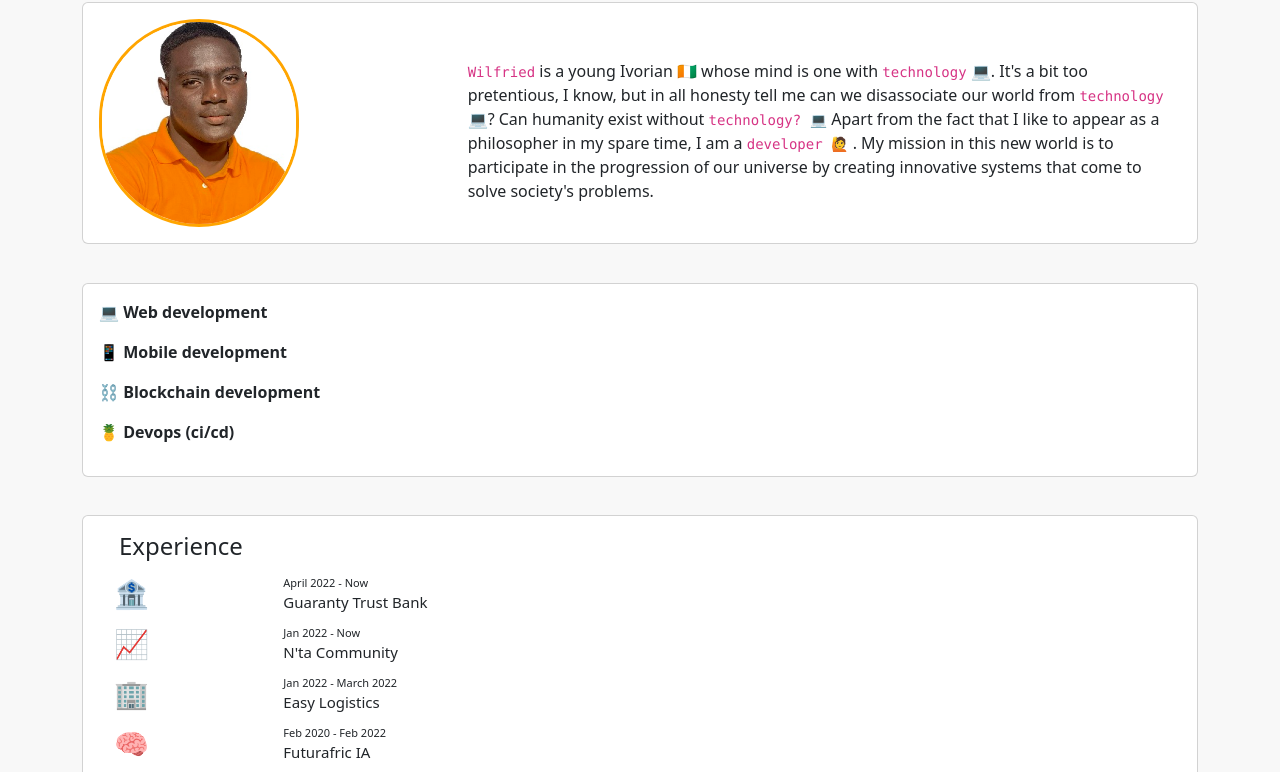
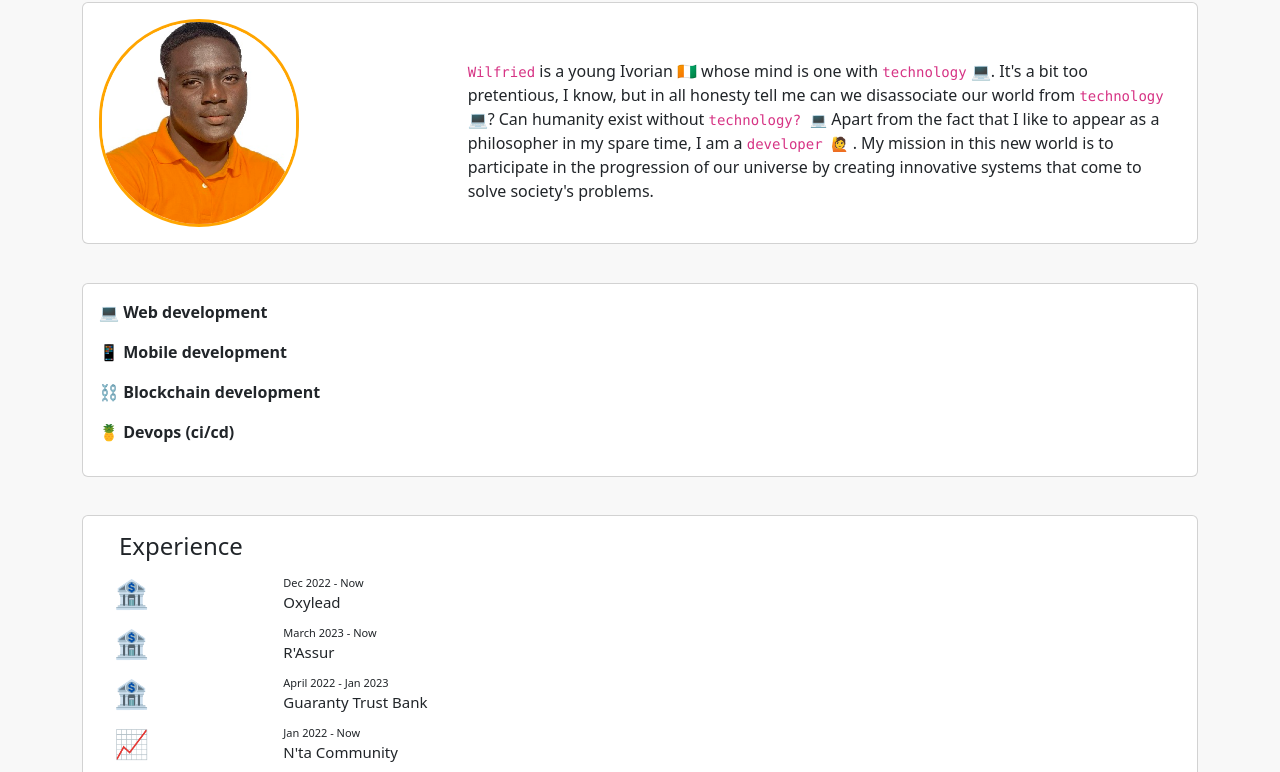
Before and after one commit to WillElvire/willelvire.github.io, a plain HTML site: page index.html in a window 1280 px wide. Shown: the part 167-939 px from the top of the page. Drawn offline with nearby package versions, Linux system fonts and the light colour scheme.

Commit message:
Update index.html

```diff
--- a/index.html
+++ b/index.html
@@ -151,13 +151,35 @@
         <div class="card-body">
           <div class="row">
             <h4>Experience</h4>
+
+             <div>
+              <div class="row">
+                <div class="col-md-2">
+                  <h3>🏦</h3>
+                </div>
+                <div class="col-md-10">
+                  <span id="date">Dec 2022 - Now</span>
+                  <h5>Oxylead</h5>
+                </div>
+              </div>
+
+                <div>
+              <div class="row">
+                <div class="col-md-2">
+                  <h3>🏦</h3>
+                </div>
+                <div class="col-md-10">
+                  <span id="date">March 2023 - Now</span>
+                  <h5>R'Assur</h5>
+                </div>
+              </div>
             <div>
               <div class="row">
                 <div class="col-md-2">
                   <h3>🏦</h3>
                 </div>
                 <div class="col-md-10">
-                  <span id="date">April 2022 - Now</span>
+                  <span id="date">April 2022 - Jan 2023</span>
                   <h5>Guaranty Trust Bank</h5>
                 </div>
               </div>
```
